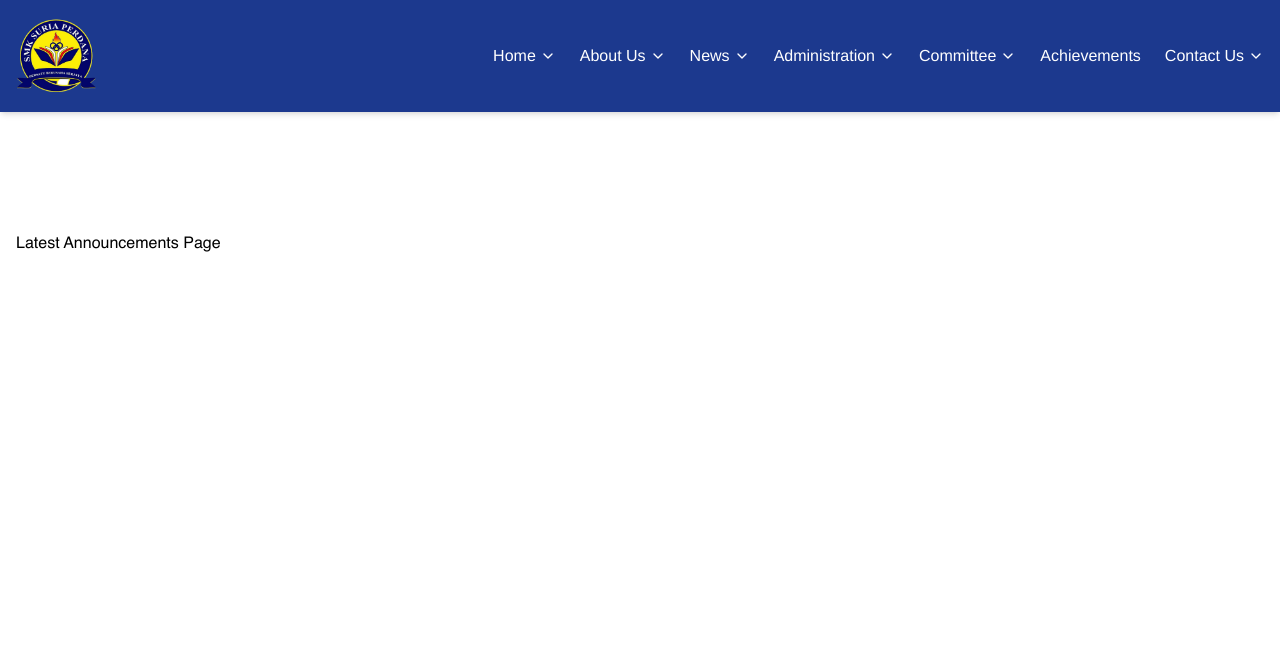
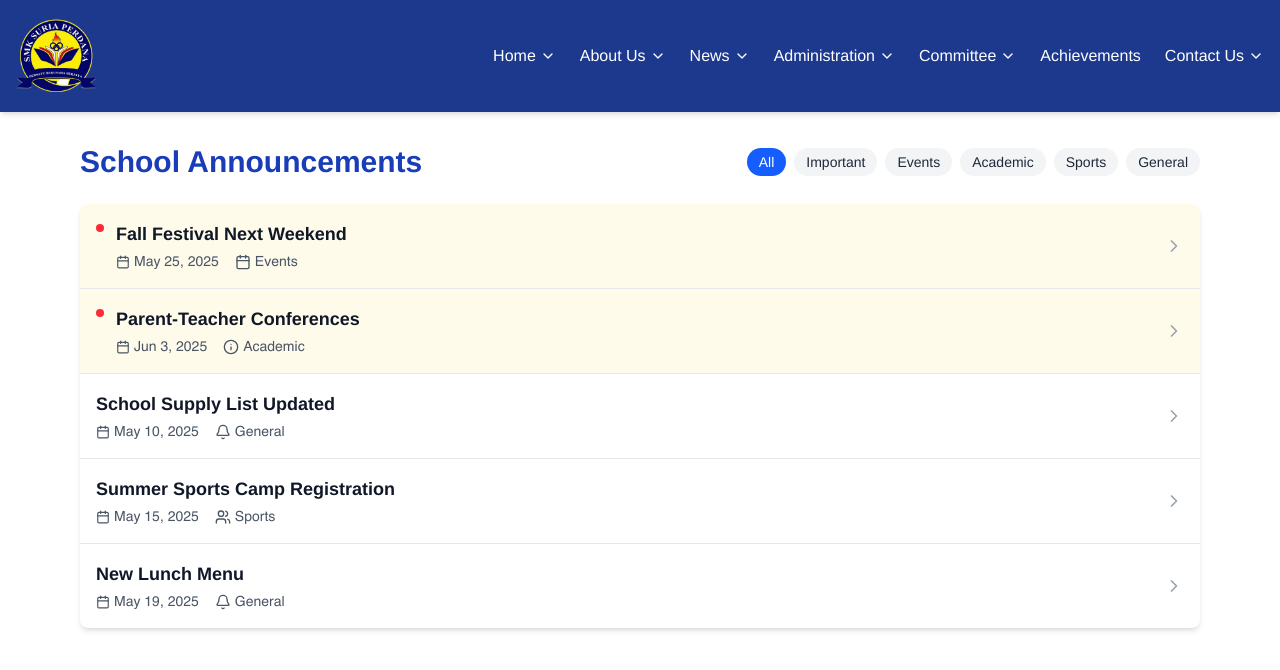
Before and after one commit to EDOHWARES/SMK-SuPer, a React (Vite) app in the folder client/: page /latest-announcement in a window 1280 px wide. Shown: the top 670 px of the page. Built offline with nearby package versions, Linux system fonts and the light colour scheme.

Commit message:
feat: touches

```diff
--- a/client/src/App.jsx
+++ b/client/src/App.jsx
@@ -11,17 +11,18 @@ import TeachersAndStaffs from "./pages/Administration/TeachersAndStaffs/Teachers
 import VisionMission from "./pages/About/VissionMission/VissionMission";
 import PtaPayment from "./pages/PtaPayment/PtaPayment";
 import { MarqueeText } from "./components/MarqueeText/MarqueeText";
-import { ExtracurricularActivities} from "./components/ExtracurricularAct/ExtracurricularAct";
+import { ExtracurricularActivities } from "./components/ExtracurricularAct/ExtracurricularAct";
 import { SchoolStats } from "./components/SchoolStats/SchoolStats";
 import { SocialFeeds } from "./components/SocialFeeds/SocialFeeds";
 import { AcademicPrograms } from "./components/AcademicProgress/AcademicProgress";
-import { UpcomingEvents } from "./components/UpcomingEvents/UpcomingEvents";
 import { Testimonials } from "./components/Testimonials/Testimonials";
 // import { CallToAction } from "./components/CallToAction/CallToAction";
 import { Footer } from "./components/Footer/Footer";
 import RoomBookingSystem from "./pages/RoomBooking/RoomBooking";
 import SignUp from "./pages/Auth/SignUp";
 import SignIn from "./pages/Auth/SignIn";
+import { UpcomingEvents } from "./pages/Home/UpcommingEvent/UpcomingEvents";
+import AnnouncementSection from "./pages/Home/LatestAnnouncement/LatestAnnouncement";
 
 function App() {
   // Mock navigation items from the provided data
@@ -49,7 +50,6 @@ function App() {
         },
         { key: "School Identity", path: "/about-us/school-identity" },
         { key: "School Song", path: "/about-us/school-song" },
-        { key: "Maps & Directions", path: "/about-us/maps&directions" },
         { key: "Vision & Mission", path: "/about-us/vision&mission" },
       ],
     },
@@ -103,6 +103,10 @@ function App() {
         },
         { key: "Bonding & Networking", path: "/committee/bonding&networking" },
         { key: "PTA Payments", path: "/committee/pta-payments" },
+        {
+          key: "Login Guru",
+          path: "/committee/signupaguru",
+        },
       ],
     },
     { key: "Achievements", path: "/achievements" },
@@ -144,13 +148,14 @@ function App() {
                 <SchoolStats />
                 <SocialFeeds />
                 <AcademicPrograms />
-                <UpcomingEvents />
                 <Testimonials />
               </main>
               <Footer />
             </div>
           }
         />
+        <Route path="/latest-announcement" element={<AnnouncementSection />} />
+        <Route path="/upcoming-events" element={<UpcomingEvents />} />
         <Route path="/about-us" element={<About />} />
         <Route
           path="/achievements"
@@ -193,10 +198,6 @@ function App() {
         <Route
           path="/about-us/school-song"
           element={<div className="mt-30 ml-4">School Song Page</div>}
-        />
-        <Route
-          path="/about-us/maps&directions"
-          element={<MapsAndDirections />}
         />
         <Route path="/about-us/vision&mission" element={<VisionMission />} />
 
@@ -268,11 +269,14 @@ function App() {
           element={<div className="mt-30 ml-4">Bonding & Networking Page</div>}
         />
         <Route path="/committee/pta-payments" element={<PtaPayment />} />
+        <Route path="/committee/signupaguru" element={<SignIn />} />
+
+
 
         {/* Contact Us SubNavs */}
         <Route
           path="/contact-us/school-location"
-          element={<div className="mt-30 ml-4">School Location Page</div>}
+          element={<MapsAndDirections />}
         />
         <Route
           path="/contact-us/office-operating-hours"
@@ -291,7 +295,7 @@ function App() {
           element={<div className="mt-30 ml-4">Phone & Fax Number Page</div>}
         />
 
-          <Route path="/signin" element={<SignIn />} />
+        <Route path="/signin" element={<SignIn />} />
         <Route path="/signup" element={<SignUp />} />
 
         {/* Fallback Route */}
--- a/client/src/pages/Home/Home.jsx
+++ b/client/src/pages/Home/Home.jsx
@@ -5,7 +5,6 @@ import { MarqueeText } from "../../components/MarqueeText/MarqueeText";
 import { ExtracurricularActivities } from "../../components/ExtracurricularAct/ExtracurricularAct";
 import { SchoolStats } from "../../components/SchoolStats/SchoolStats";
 import { SocialFeeds } from "../../components/SocialFeeds/SocialFeeds";
-import { UpcomingEvents } from "../../components/UpcomingEvents/UpcomingEvents";
 import { Testimonials } from "../../components/Testimonials/Testimonials";
 import { AcademicPrograms } from "../../components/AcademicProgress/AcademicProgress";
 import { CallToAction } from "../../components/CallToAction/CallToAction";
@@ -53,7 +52,6 @@ const Home = () => {
       <SchoolStats />
       <SocialFeeds />
       <AcademicPrograms />
-      <UpcomingEvents />
       <Testimonials />
       <CallToAction />
     </main>
--- /dev/null
+++ b/client/src/pages/Home/LatestAnnouncement/LatestAnnouncement.jsx
@@ -0,0 +1,177 @@
+import { useState } from 'react';
+import { Bell, ChevronRight, Calendar, Users, Info } from 'lucide-react';
+
+// Sample announcement data - in a real application, this would come from an API
+const initialAnnouncements = [
+  {
+    id: 1,
+    title: "Fall Festival Next Weekend",
+    date: "2025-05-25",
+    category: "Events",
+    content: "Join us for our annual Fall Festival with games, food, and activities for the whole family. The event starts at 11 AM in the main courtyard.",
+    important: true
+  },
+  {
+    id: 2,
+    title: "Parent-Teacher Conferences",
+    date: "2025-06-03",
+    category: "Academic",
+    content: "Parent-Teacher conferences will be held next Tuesday and Wednesday. Please schedule your appointment through the parent portal.",
+    important: true
+  },
+  {
+    id: 3,
+    title: "School Supply List Updated",
+    date: "2025-05-10",
+    category: "General",
+    content: "The school supply list for the upcoming year has been updated. Please check the website for details on what your student will need.",
+    important: false
+  },
+  {
+    id: 4,
+    title: "Summer Sports Camp Registration",
+    date: "2025-05-15",
+    category: "Sports",
+    content: "Registration for summer sports camps is now open. Spaces are limited, so please register early to secure a spot.",
+    important: false
+  },
+  {
+    id: 5,
+    title: "New Lunch Menu",
+    date: "2025-05-19",
+    category: "General",
+    content: "Our cafeteria will be introducing a new lunch menu starting next week. The updated menu includes more vegetarian and gluten-free options.",
+    important: false
+  }
+];
+
+// Categories with their corresponding icons
+const categories = {
+  "Events": <Calendar size={16} />,
+  "Academic": <Info size={16} />,
+  "Sports": <Users size={16} />,
+  "General": <Bell size={16} />
+};
+
+export default function AnnouncementSection() {
+  const [announcements, setAnnouncements] = useState(initialAnnouncements);
+  const [activeFilter, setActiveFilter] = useState("All");
+  const [expandedId, setExpandedId] = useState(null);
+
+  // Filter categories including "All"
+  const filters = ["All", "Important", ...Object.keys(categories)];
+
+  // Filter announcements based on selected filter
+  const filteredAnnouncements = announcements.filter(announcement => {
+    if (activeFilter === "All") return true;
+    if (activeFilter === "Important") return announcement.important;
+    return announcement.category === activeFilter;
+  });
+
+  // Format date in a more readable way
+  const formatDate = (dateStr) => {
+    return new Date(dateStr).toLocaleDateString('en-US', {
+      month: 'short',
+      day: 'numeric',
+      year: 'numeric'
+    });
+  };
+
+  // Toggle announcement expansion
+  const toggleExpand = (id) => {
+    setExpandedId(expandedId === id ? null : id);
+  };
+
+  return (
+    <div className="w-full max-w-6xl mx-auto px-4 py-8">
+      <div className="flex items-center justify-between mb-6">
+        <h2 className="text-3xl font-bold text-blue-800">School Announcements</h2>
+        <div className="hidden md:block">
+          <div className="flex space-x-2">
+            {filters.map((filter) => (
+              <button
+                key={filter}
+                onClick={() => setActiveFilter(filter)}
+                className={`px-3 py-1 rounded-full text-sm font-medium transition ${
+                  activeFilter === filter
+                    ? "bg-blue-600 text-white"
+                    : "bg-gray-100 text-gray-800 hover:bg-gray-200"
+                }`}
+              >
+                {filter}
+              </button>
+            ))}
+          </div>
+        </div>
+      </div>
+
+      {/* Mobile filter dropdown */}
+      <div className="mb-4 md:hidden">
+        <select
+          value={activeFilter}
+          onChange={(e) => setActiveFilter(e.target.value)}
+          className="w-full p-2 border border-gray-300 rounded-md bg-white"
+        >
+          {filters.map((filter) => (
+            <option key={filter} value={filter}>
+              {filter}
+            </option>
+          ))}
+        </select>
+      </div>
+
+      <div className="bg-white rounded-lg shadow-md overflow-hidden">
+        {filteredAnnouncements.length > 0 ? (
+          filteredAnnouncements.map((announcement) => (
+            <div
+              key={announcement.id}
+              className={`border-b border-gray-200 last:border-b-0 ${
+                announcement.important ? "bg-amber-50" : ""
+              }`}
+            >
+              <div
+                className="flex items-center justify-between p-4 cursor-pointer hover:bg-gray-50"
+                onClick={() => toggleExpand(announcement.id)}
+              >
+                <div className="flex items-start space-x-3">
+                  {announcement.important && (
+                    <span className="flex-shrink-0 mt-1 w-2 h-2 rounded-full bg-red-500"></span>
+                  )}
+                  <div>
+                    <h3 className="font-semibold text-lg text-gray-900">{announcement.title}</h3>
+                    <div className="flex flex-col md:flex-row md:items-center text-sm text-gray-600 mt-1 space-y-1 md:space-y-0 md:space-x-4">
+                      <span className="flex items-center">
+                        <Calendar size={14} className="mr-1" />
+                        {formatDate(announcement.date)}
+                      </span>
+                      <span className="flex items-center">
+                        {categories[announcement.category]}
+                        <span className="ml-1">{announcement.category}</span>
+                      </span>
+                    </div>
+                  </div>
+                </div>
+                <ChevronRight
+                  size={20}
+                  className={`text-gray-400 transition-transform duration-200 ${
+                    expandedId === announcement.id ? "transform rotate-90" : ""
+                  }`}
+                />
+              </div>
+
+              {expandedId === announcement.id && (
+                <div className="px-4 pb-4 pt-0 text-gray-700">
+                  <p>{announcement.content}</p>
+                </div>
+              )}
+            </div>
+          ))
+        ) : (
+          <div className="p-8 text-center text-gray-500">
+            No announcements found for this filter.
+          </div>
+        )}
+      </div>
+    </div>
+  );
+}
```
Also changed, not shown: client/src/pages/Home/UpcommingEvent/UpcomingEvents.jsx (renamed from client/src/components/UpcomingEvents/UpcomingEvents.jsx).
